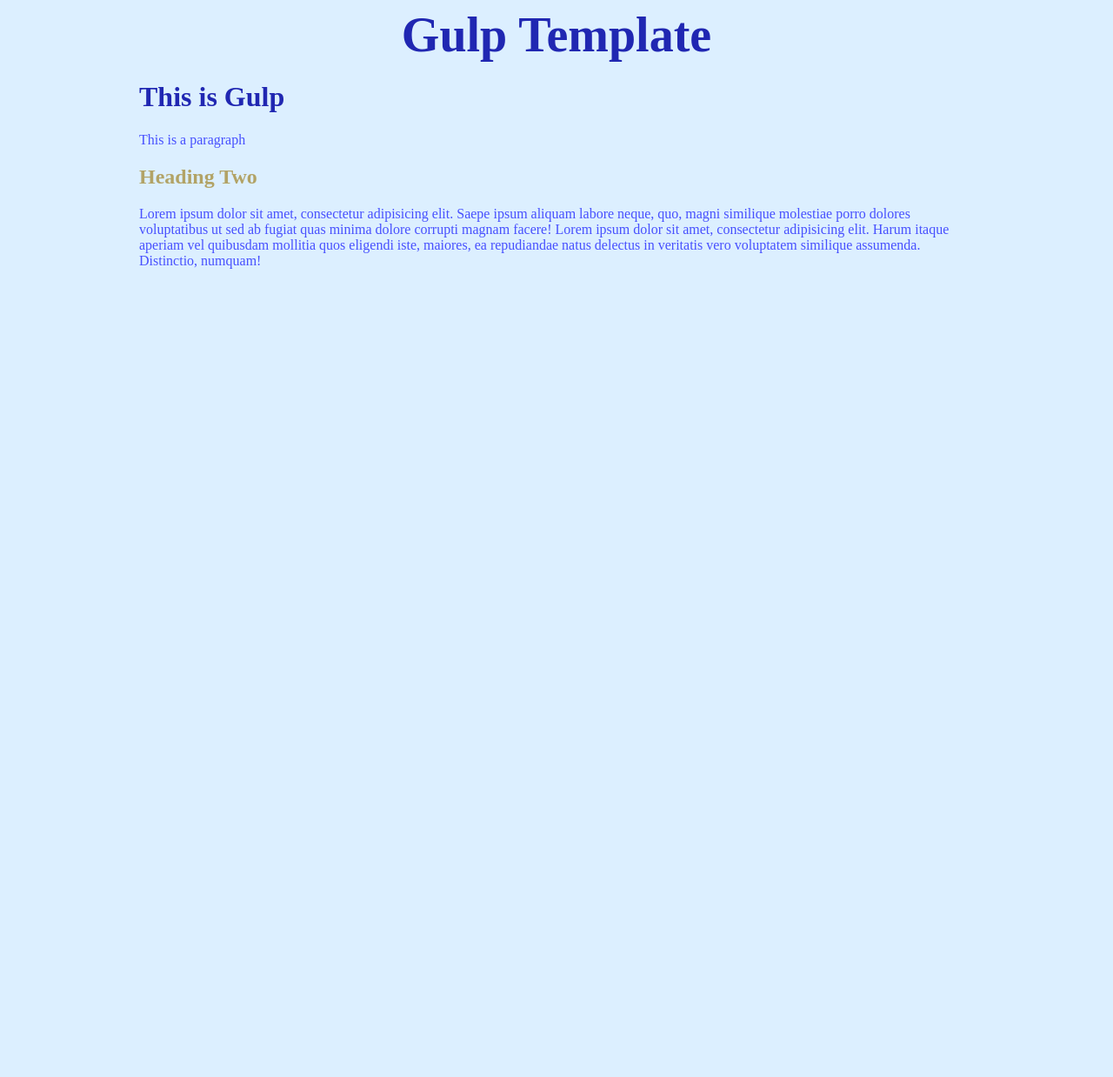
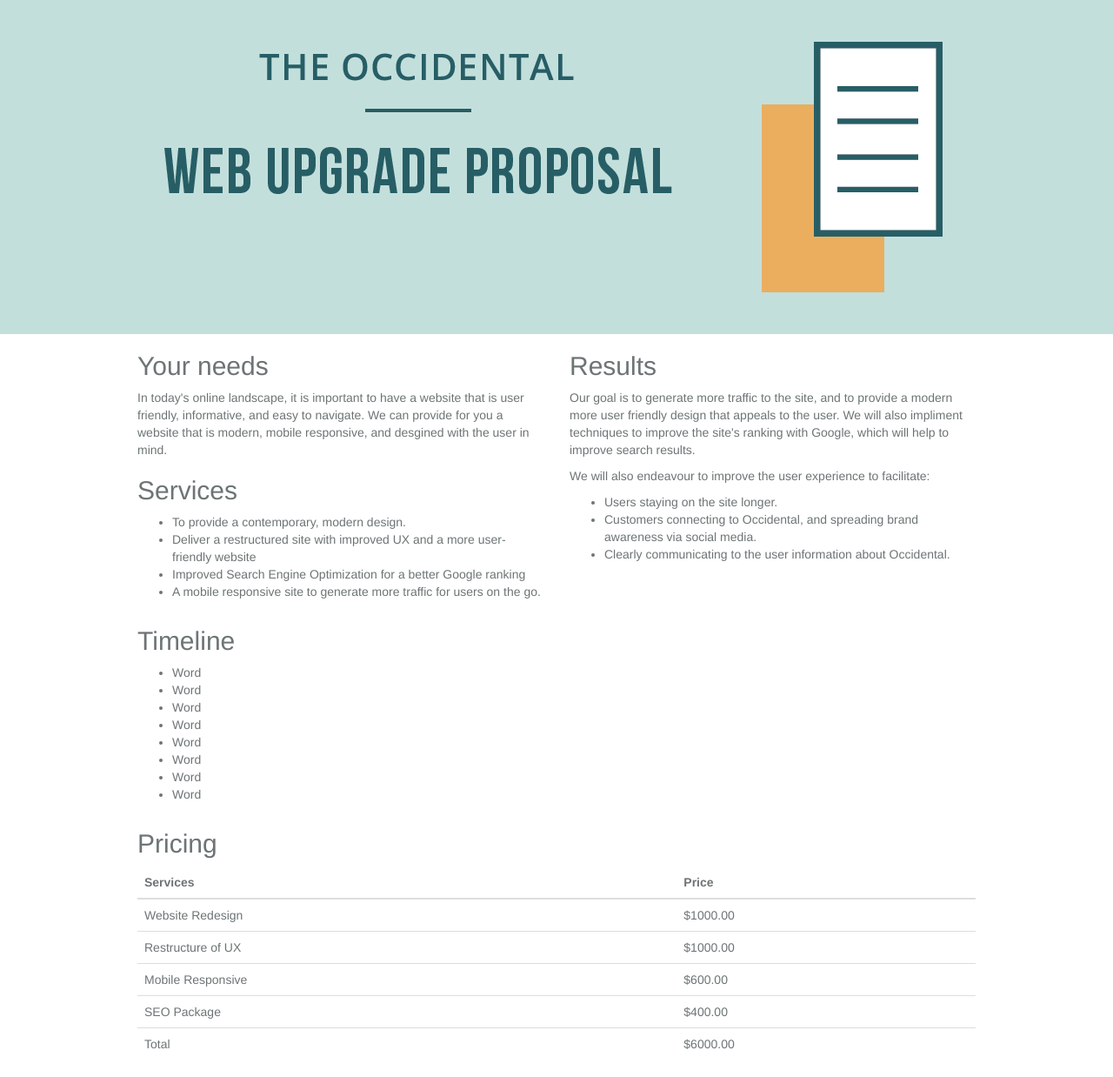
Before and after one commit to asheralley/Gulp-Workflow, a website: page index.html in a window 1280 px wide. Shown: the whole page at 87% size. Before the commit the page ends 800 px from the top, so only its background shows below. Drawn offline with nearby package versions, Linux system fonts and the light colour scheme.

Commit message:
added all files

```diff
--- a/index.html
+++ b/index.html
@@ -2,30 +2,110 @@
 <html lang="en">
 <head>
 	<meta charset="UTF-8">
-	<title>Gulp Exercise</title>
+	<title>The Occidental | Web Upgrade Proposal</title>
+	<!-- Latest compiled and minified CSS -->
+	<link rel="stylesheet" href="https://maxcdn.bootstrapcdn.com/bootstrap/3.3.6/css/bootstrap.min.css" integrity="sha384-1q8mTJOASx8j1Au+a5WDVnPi2lkFfwwEAa8hDDdjZlpLegxhjVME1fgjWPGmkzs7" crossorigin="anonymous">
 	<link rel="stylesheet" href="css/custom.min.css">
-	<style>
-		/*Custom CSS here*/
-	</style>
 </head>
 <body>
+	<div class="wrapper">
 
-	<header>
-		<h1 class="main-title">Gulp Template</h1>
-	</header>
+		<header class="col-md-12">
+			<div class="header-content">
+				<div class="">
+					<img src="img/occidental.png" alt="occidental-header">
+				</div>
+				<div class="paper-img">
+					<img src="img/paper.png" alt="paper">
+				</div>
+			</div>
+		</header>
 	<div class="container">
-		<h1>This is Gulp</h1>
 
-		<p>This is a paragraph</p>
+		<div class="col-md-6">
+			<h2>Your needs</h2>
+			<p>In today's online landscape, it is important to have a website that is user friendly, informative, and easy to navigate. We can provide for you a website that is modern, mobile responsive, and desgined with the user in mind.</p>
 
-		<h2>Heading Two</h2>
+			<h2>Services</h2>
+			<ul>
+				<li>To provide a contemporary, modern design.</li>
+				<li>Deliver a restructured site with improved UX and a more user-friendly website</li>
+				<li>Improved Search Engine Optimization for a better Google ranking</li>
+				<li>A mobile responsive site to generate more traffic for users on the go.</li>
+			</ul>
+		</div>
+		<div class="col-md-6">
+			<h2>Results</h2>
+				<p>Our goal is to generate more traffic to the site, and to provide a modern more user friendly design that appeals to the user. We will also impliment techniques to improve the site's ranking with Google, which will help to improve search results.</p>
 
-		<p>Lorem ipsum dolor sit amet, consectetur adipisicing elit. Saepe ipsum aliquam labore neque, quo, magni similique molestiae porro dolores voluptatibus ut sed ab fugiat quas minima dolore corrupti magnam facere! Lorem ipsum dolor sit amet, consectetur adipisicing elit. Harum itaque aperiam vel quibusdam mollitia quos eligendi iste, maiores, ea repudiandae natus delectus in veritatis vero voluptatem similique assumenda. Distinctio, numquam!</p>
+				<p>We will also endeavour to improve the user experience to facilitate: <ul>
+					<li>Users staying on the site longer.</li>
+					<li>Customers connecting to Occidental, and spreading brand awareness via social media.</li>
+					<li>Clearly communicating to the user information about Occidental.</li>
+				</ul>
+		</div>
+
+
+
+		<div class="col-md-12">
+
+			<h2>Timeline</h2>
+
+			<ul>
+					<li>Word</li>
+					<li>Word</li>
+					<li>Word</li>
+					<li>Word</li>
+					<li>Word</li>
+					<li>Word</li>
+					<li>Word</li>
+					<li>Word</li>
+				</ul>
+
+		</div>
+		<div class="col-md-12">
+			<h2>Pricing</h2>
+
+			  <table class="table">
+			    <thead>
+			      <tr>
+			        <th>Services</th>
+			        <th>Price</th>
+			      </tr>
+			    </thead>
+			    <tbody>
+			      <tr>
+			        <td>Website Redesign</td>
+			        <td>$1000.00</td>
+			      </tr>
+			      <tr>
+			        <td>Restructure of UX</td>
+			        <td>$1000.00</td>
+			      </tr>
+			      <tr>
+			        <td>Mobile Responsive</td>
+			        <td>$600.00</td>
+			      </tr>
+			      <tr>
+			        <td>SEO Package</td>
+			        <td>$400.00</td>
+			      </tr>
+			      <tr class="total">
+			        <td>Total</td>
+			        <td>$6000.00</td>
+			      </tr>
+			    </tbody>
+			  </table>
+			</div>
+		</div>
 	</div>
-
-	<!-- jQuery -->
+</div>
+	<!-- jQuery (necessary for Bootstrap's JavaScript plugins) -->
     <script src="https://ajax.googleapis.com/ajax/libs/jquery/1.11.3/jquery.min.js"></script>
-    <script src="js/custom.js"></script>
-
+    <!-- Include all compiled plugins (below), or include individual files as needed -->
+    <script src="https://maxcdn.bootstrapcdn.com/bootstrap/3.3.6/js/bootstrap.min.js"></script>
+    <script>
+    	// Custom Javascript Here
+    </script>
 </body>
 </html>
--- a/sass/_layout.scss
+++ b/sass/_layout.scss
@@ -1,17 +1,23 @@
 
-$mainwidth: 960px;
-$center: 0 auto;
-
-
-
-.main-title{
-	max-width: 960px;
-	margin: $center;
-	text-align: center;
-	font-size: 3.5em;
+header {
+	width: 100%;
+	background: $headcolor;
+	font: "BebasNeue";
 }
 
-.container {
-	max-width: 960px;
-	margin: $center;
+.wrapper {
+	color: $textbody;
 }
+
+.header-content{
+	width: 80%;
+	max-width: 1141px;
+	margin: 3em auto;
+	display: flex;
+	justify-content: space-around;
+}
+
+.container{
+	width: 80%;
+	max-width: 1141px;
+}
--- a/sass/_variables.scss
+++ b/sass/_variables.scss
@@ -1,21 +1,5 @@
-$bgcolor: #DCEFFF;
-$maincolor: #2027B2;
-$secondarycolor: #4750FF;
-$fontcolor: #333333;
-$highlight: #B2A366;
-
-body {
-	background: $bgcolor;
-}
-
-h1 {
-	color: $maincolor;
- }
-
- h2 {
- 	color: $highlight;
- }
-
- p {
- 	color: $secondarycolor;
- }
+$headcolor: #C3DFDC;
+$textcolor: #275E66;
+$textbody: #6D7475;
+$highlight: ;
+$bgcolor: ;
--- a/sass/custom.scss
+++ b/sass/custom.scss
@@ -1,3 +1,9 @@
 
 @import 'variables.scss';
 @import 'layout.scss';
+@import 'media.scss';
+
+@font-face{
+	font-family: 'BebasNeue';
+	src: url("/fonts/BebasNeue.otf") format("opentypeface");
+}
```
Also changed, not shown: css/custom.min.css, fonts/BebasNeue.otf (added), img/occidental.png (added), img/paper.png (added), sass/_media.scss (added).
